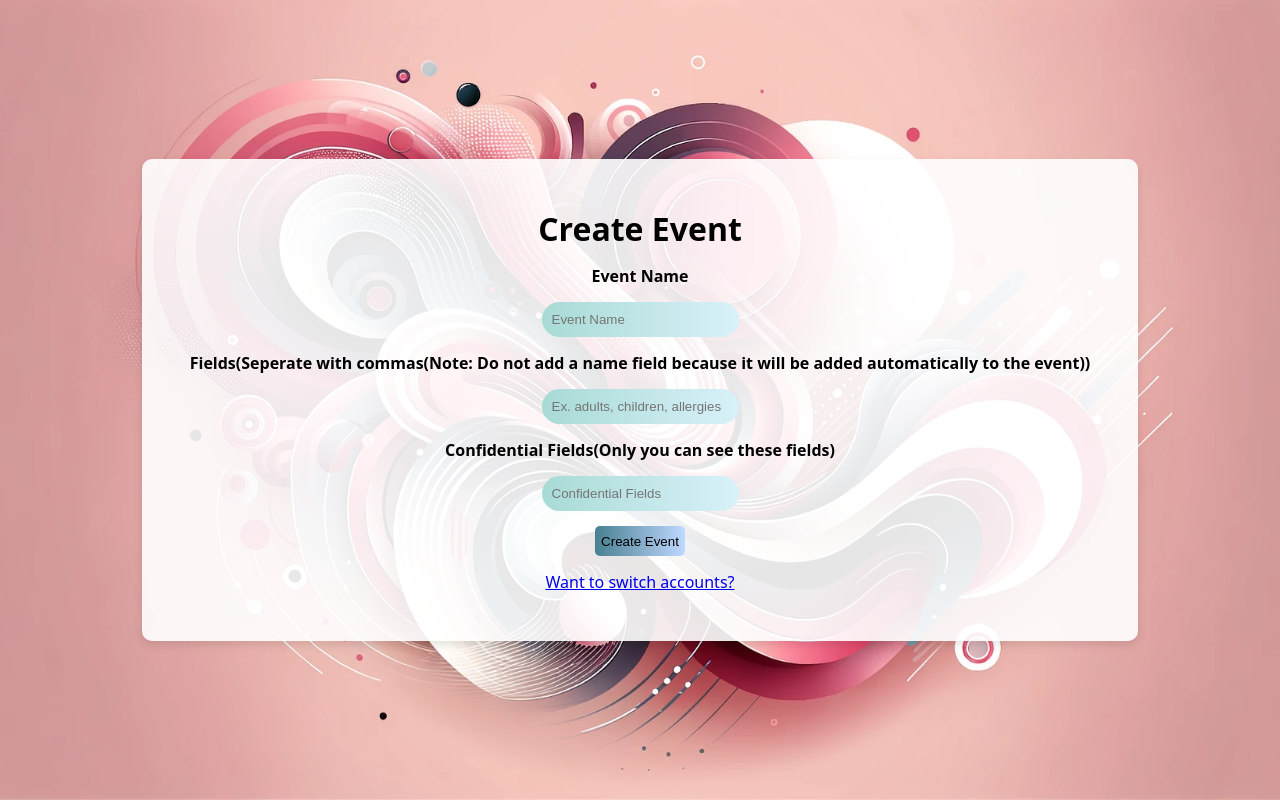
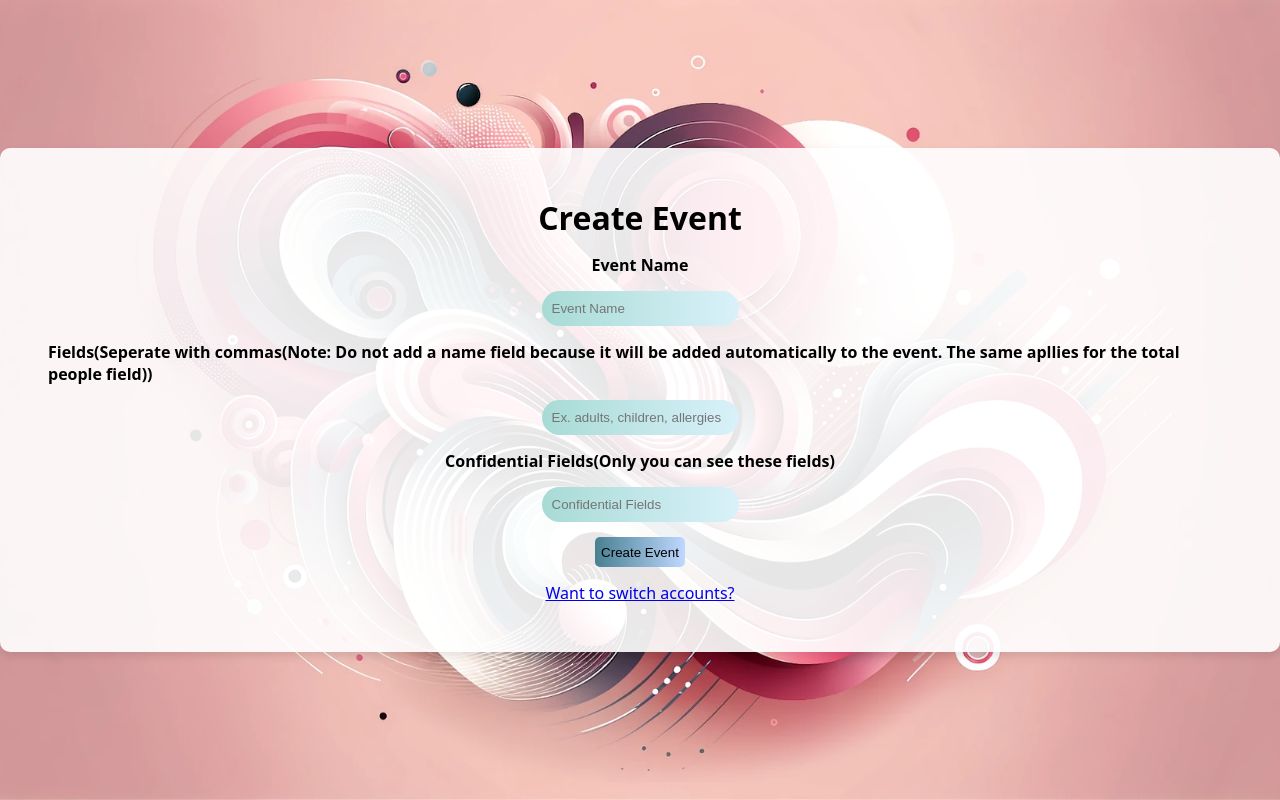
Before and after one commit to DragonScreech/EventPlanner, a React (Vite) app: page / in a window 1280 px wide. Built offline with nearby package versions, Linux system fonts and the light colour scheme; no server answers; sample sign-in values are in the browser's storage.

Commit message:
Added a note about total people field

```diff
--- a/src/components/CreateEvents.jsx
+++ b/src/components/CreateEvents.jsx
@@ -72,7 +72,7 @@ const MyEvents = () => {
         ></input>
         <label>
           Fields(Seperate with commas(Note: Do not add a name field because it
-          will be added automatically to the event))
+          will be added automatically to the event. The same apllies for the total people field))
         </label>
         <input
           type="text"
```
